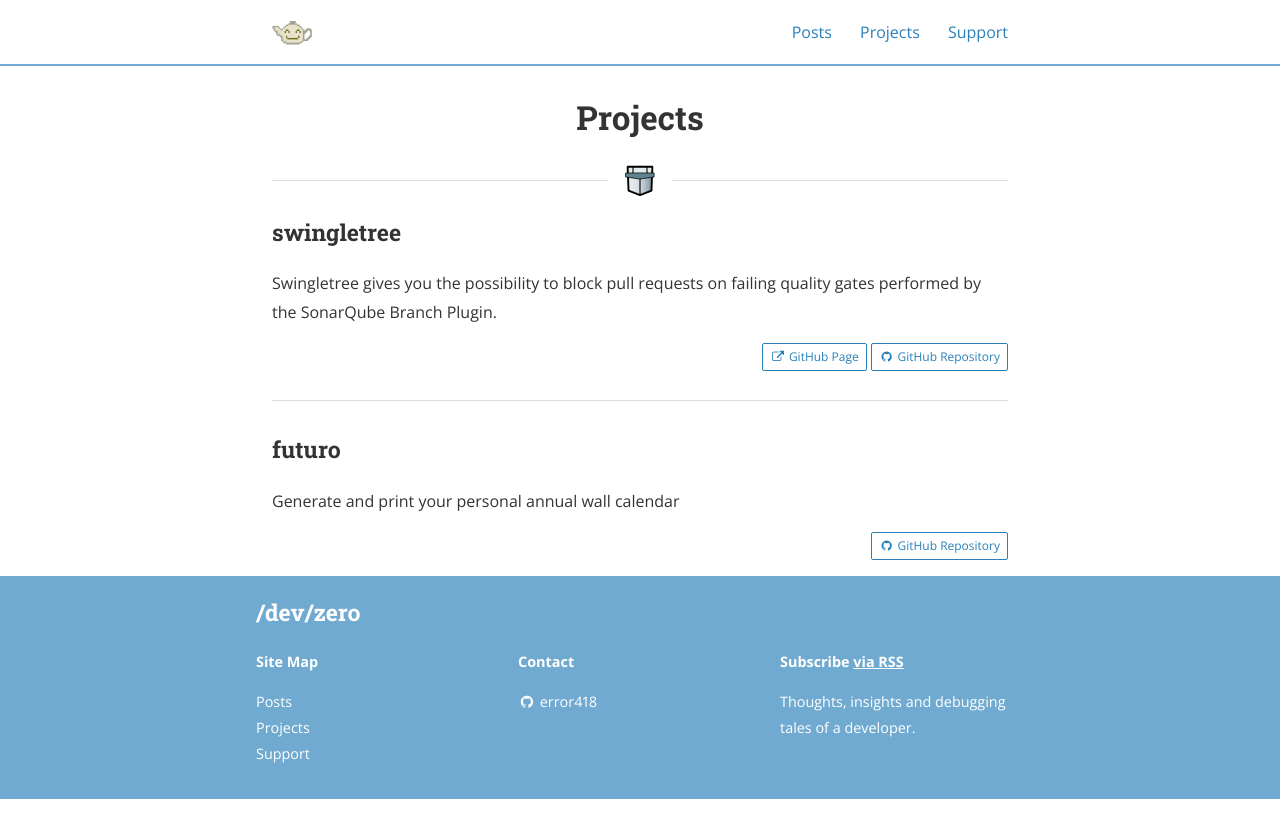
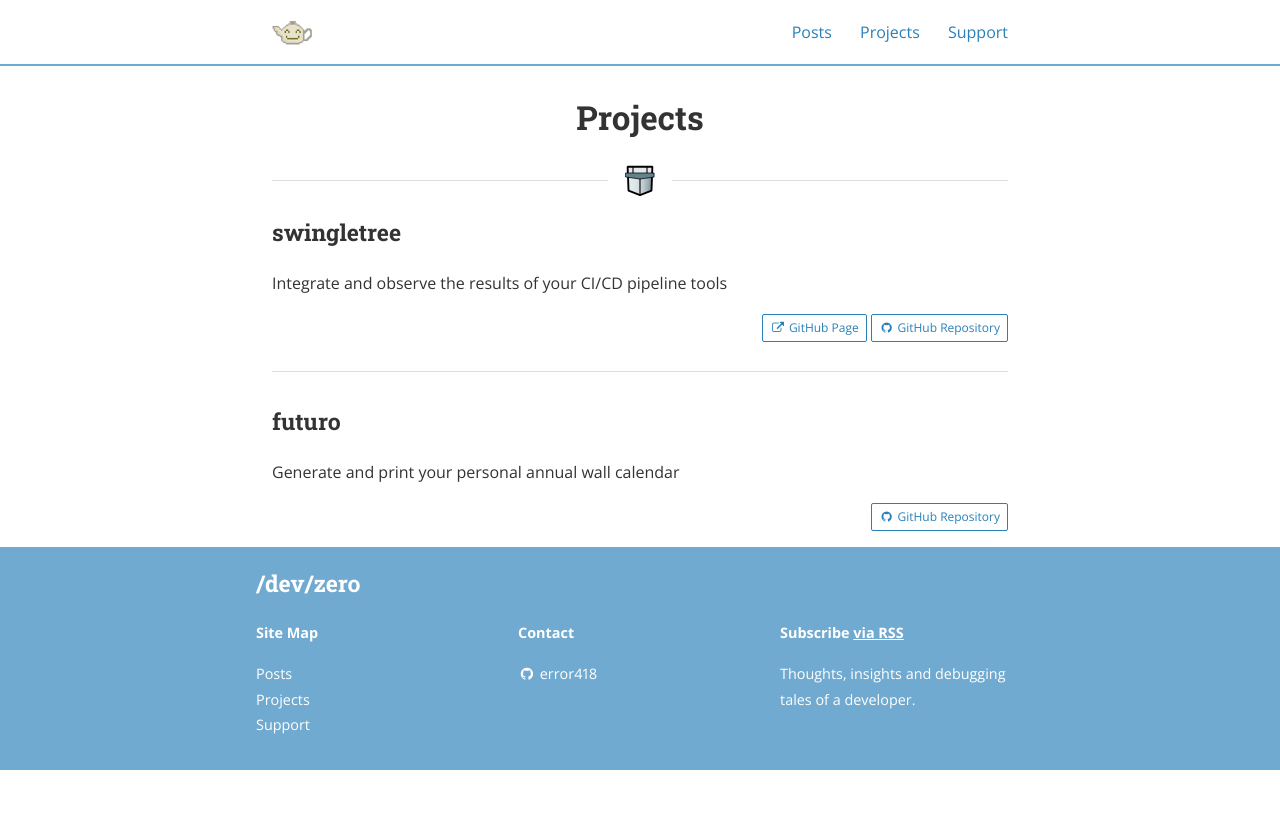
Before and after one commit to error418/error418.github.io, a Jekyll site: the page built from projects.html, in a window 1280 px wide. Shown: the top 838 px of the page. Built offline with Jekyll 4.4.1, drawn with Linux system fonts in a browser that asks for light colours; nearby versions of some CDN libraries; comment, search, counter and statistics services are not loaded.

Commit message:
Update _config.yml

```diff
--- a/_config.yml
+++ b/_config.yml
@@ -203,10 +203,10 @@ protocols:
 projects:
   - name: swingletree
     description: >
-      Swingletree gives you the possibility to block pull requests on failing quality gates performed by the SonarQube Branch Plugin.
+      Integrate and observe the results of your CI/CD pipeline tools
     image: /assets/projects/swingletree.svg
-    url: https://error418.github.io/swingletree
-    github: error418/swingletree
+    url: https://swingletree-oss.github.io/swingletree
+    github: swingletree-oss/swingletree
   - name: futuro
     description: >
       Generate and print your personal annual wall calendar
```
